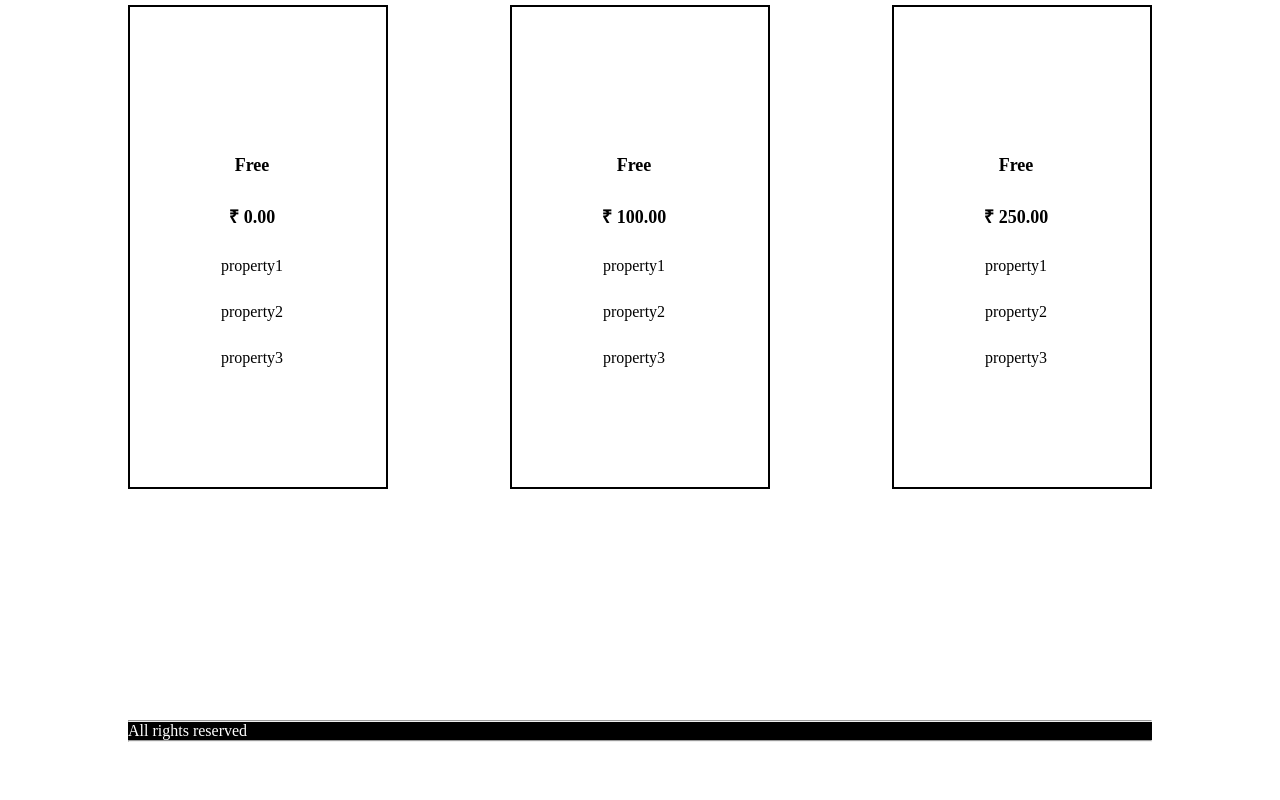
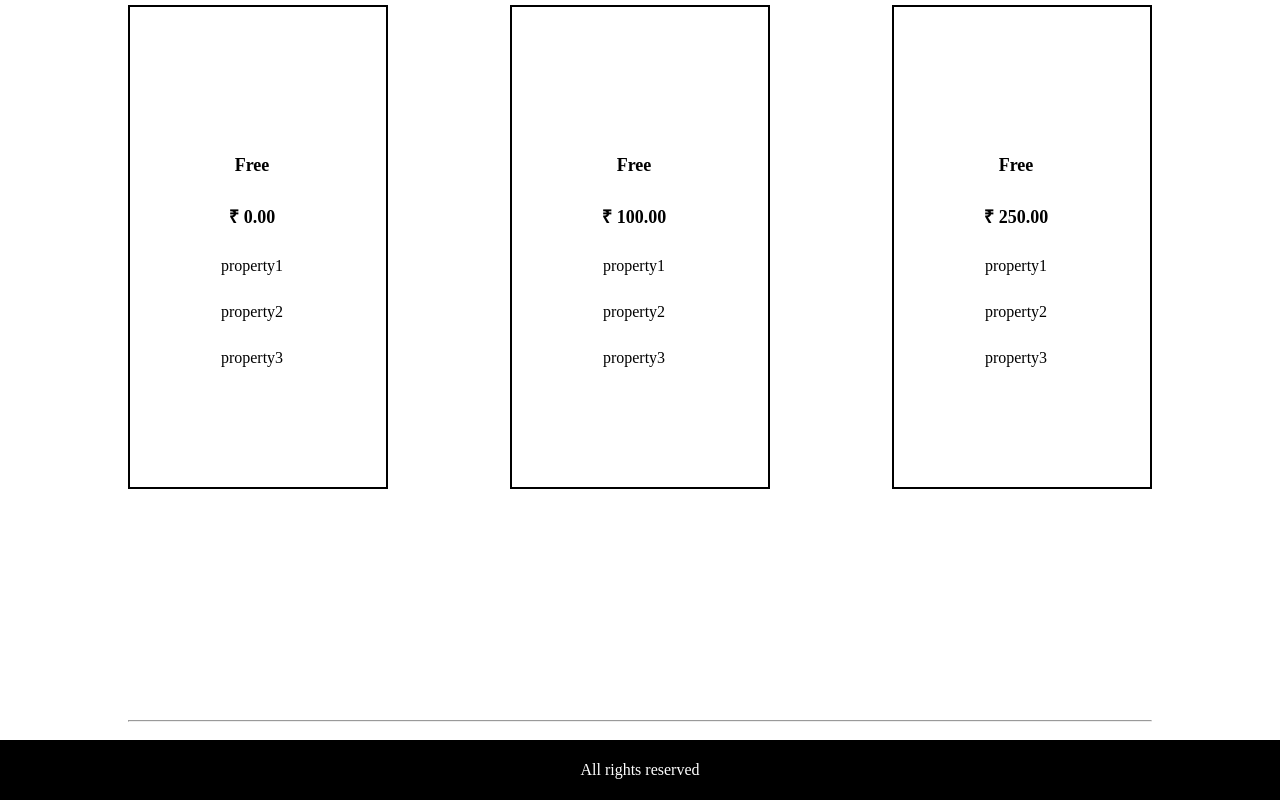
Before and after one commit to Banshraj1/gym-template, a plain HTML site: page index.html in a window 1280 px wide. Shown: the part 433-1233 px from the top of the page. Before the commit the page ends 1175 px from the top, so only its background shows below. Drawn offline with Linux system fonts and the light colour scheme.

Commit message:
section 3 was removed

```diff
--- a/index.html
+++ b/index.html
@@ -50,7 +50,9 @@
           <h1 class="txt-align-center">Pricing</h1>
           <br />
           <div class="flex justify-between">
-            <div class="box flex flex-dxn-col justify-center border price  txt-align-center">
+            <div
+              class="box flex flex-dxn-col justify-center border price txt-align-center"
+            >
               <ul class="flex flex-dxn-col justify-evenly min-height-50">
                 <li class="f-size-L bold">Free</li>
                 <li class="bold f-size-L">₹ 0.00</li>
@@ -59,8 +61,9 @@
                 <li>property3</li>
               </ul>
             </div>
-              <div class="box flex flex-dxn-col justify-center border price txt-align-center">
-
+            <div
+              class="box flex flex-dxn-col justify-center border price txt-align-center"
+            >
               <ul class="flex flex-dxn-col justify-evenly min-height-50">
                 <li class="f-size-L bold">Free</li>
                 <li class="bold f-size-L">₹ 100.00</li>
@@ -69,8 +72,9 @@
                 <li>property3</li>
               </ul>
             </div>
-              <div class="box flex flex-dxn-col justify-center border price txt-align-center">
-
+            <div
+              class="box flex flex-dxn-col justify-center border price txt-align-center"
+            >
               <ul class="flex flex-dxn-col justify-evenly min-height-50">
                 <li class="f-size-L bold">Free</li>
                 <li class="bold f-size-L">₹ 250.00</li>
@@ -81,14 +85,12 @@
             </div>
           </div>
         </section>
-        <section class="section3">
-        </section>
       </main>
       <hr />
-      <footer class="footer bg-black clr-white">
+      <br />
+    </div>
+    <footer class="flex justify-center align-center footer bg-black clr-white">
       <div>All rights reserved</div>
     </footer>
-      <hr />
-    </div>
   </body>
 </html>
--- a/style.css
+++ b/style.css
@@ -37,3 +37,7 @@ li{
 .box{
     min-height: 60vh;
 }
+footer{
+    min-height: 60px;
+    width: 100%;
+}
```
Lines whose indentation alone changed are shown as unchanged.
